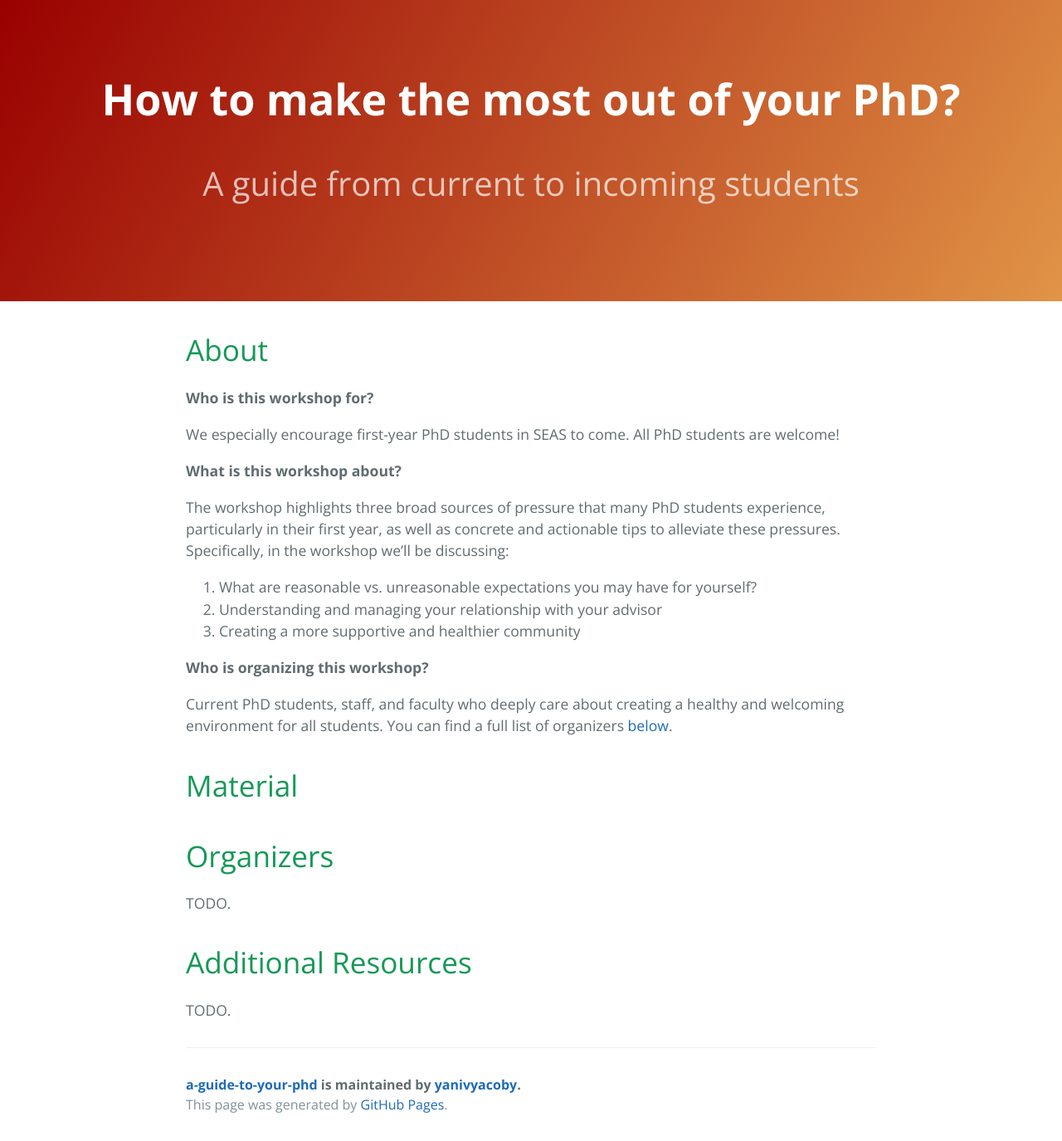
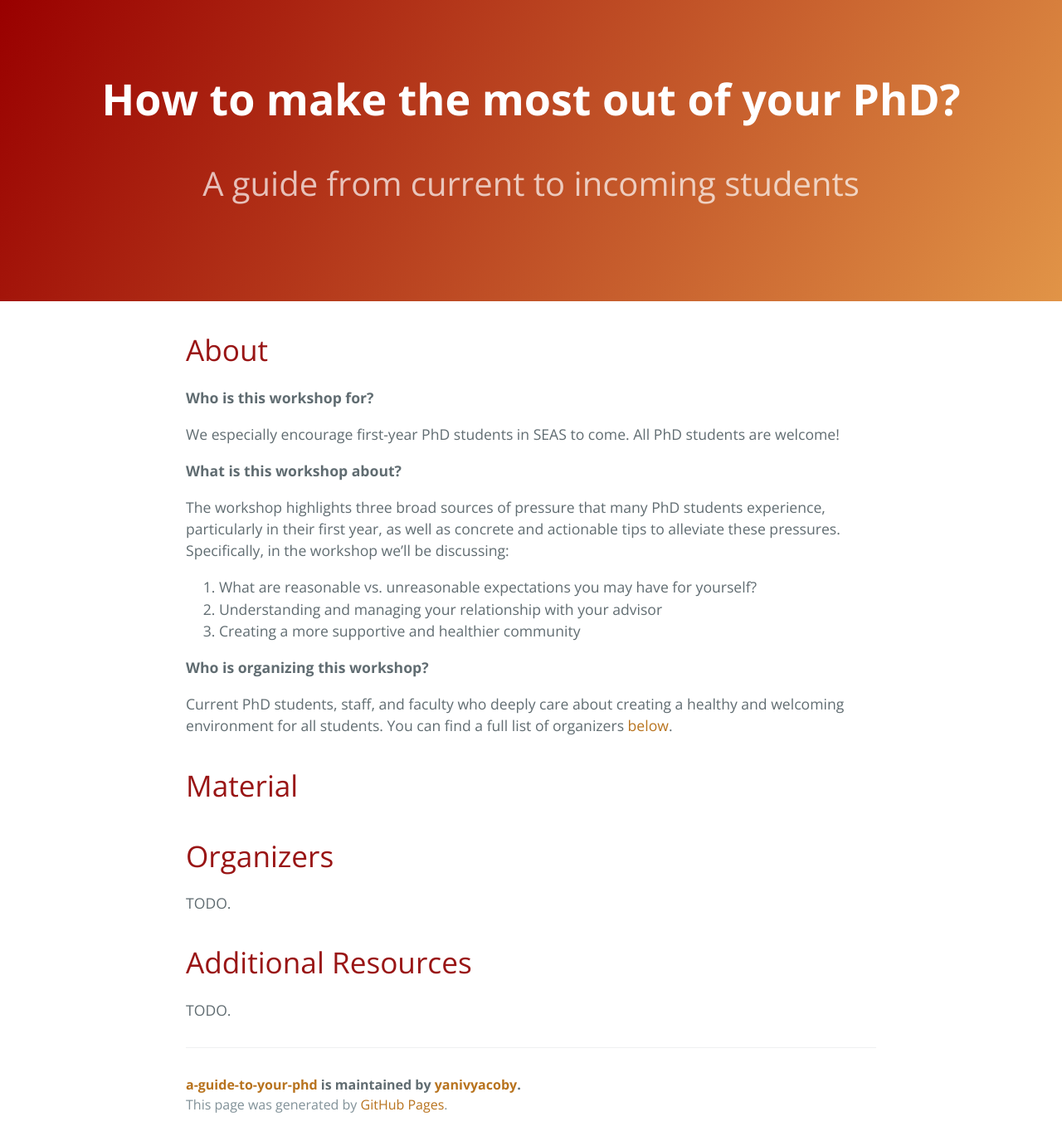
Before and after one commit to yanivyacoby/a-guide-to-your-phd, a Jekyll site: the page built from index.md, in a window 1280 px wide. Shown: the whole page at 83% size. Built offline with Jekyll 4.4.1, drawn with Linux system fonts in a browser that asks for light colours.

Commit message:
Update variables.scss

```diff
--- a/_sass/variables.scss
+++ b/_sass/variables.scss
@@ -8,9 +8,9 @@ $header-bg-color: #e19447 !default;
 $header-bg-color-secondary: #990000 !default;
 
 // Text
-$section-headings-color: #159957 !default;
+$section-headings-color: #991515 !default;
 $body-text-color: #606c71 !default;
-$body-link-color: #1e6bb8 !default;
+$body-link-color: #b8731e !default;
 $blockquote-text-color: #819198 !default;
 
 // Code
```
